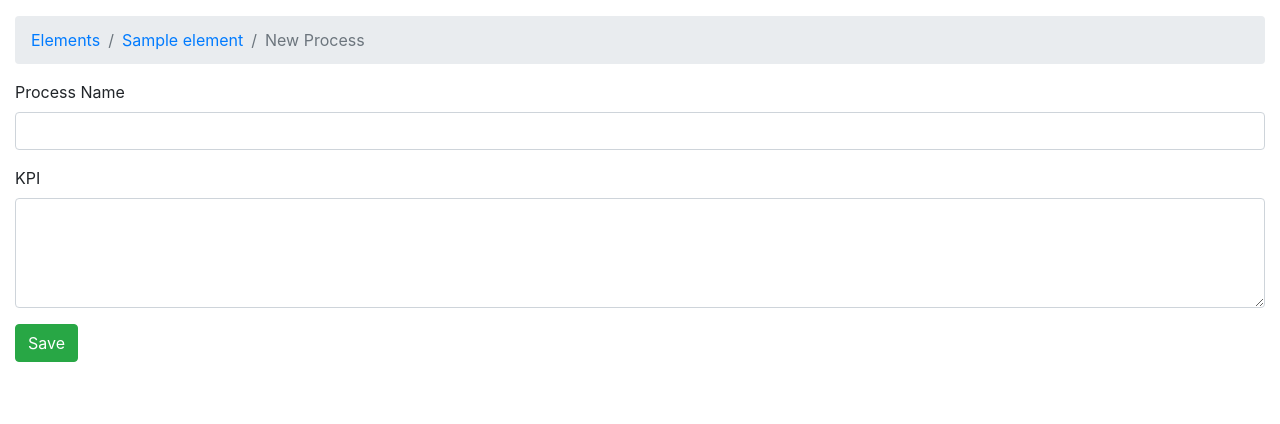
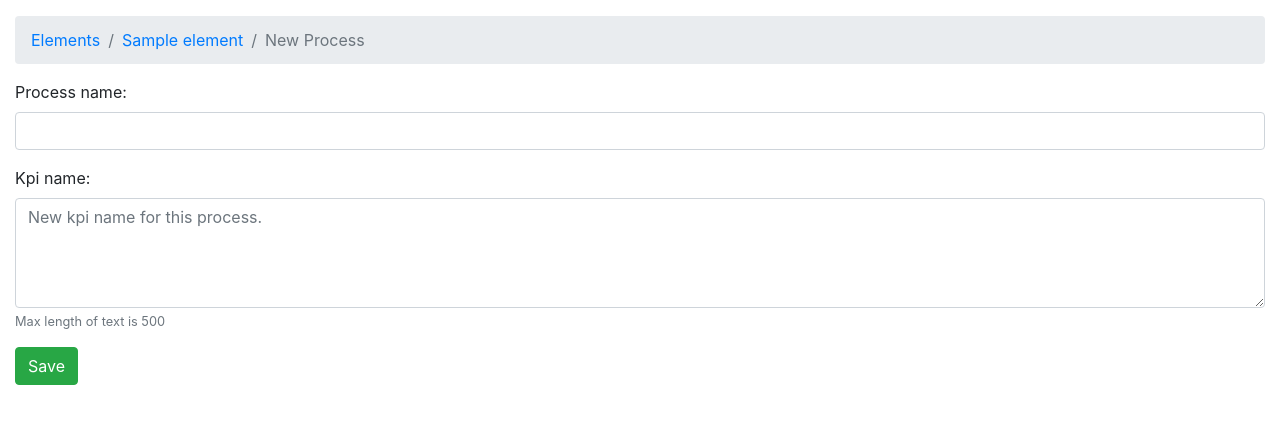
Before and after one commit to rolitotiuremolador/django-sms, a Django app: page /elements/1/new/ in a window 1280 px wide. Shown: the part 56-480 px from the top of the page. Run offline with Django 3.2, Linux system fonts and the light colour scheme; tables that the repository leaves empty hold one stand-in row (values such as "Sample post"); some libraries are stand-ins or nearby versions; some web fonts are replaced.

Commit message:
Created a form for new process with kpi using the django way with widget_tweaks

```diff
--- a/src/app_config/settings.py
+++ b/src/app_config/settings.py
@@ -37,6 +37,8 @@ INSTALLED_APPS = [
     'django.contrib.sessions',
     'django.contrib.messages',
     'django.contrib.staticfiles',
+
+    'widget_tweaks',
 
     #own
     'sms_app',
--- a/src/sms_app/forms.py
+++ b/src/sms_app/forms.py
@@ -2,11 +2,17 @@ from django import forms
 from .models import Process
 
 class NewProcessForm(forms.ModelForm):
-    process_description = forms.CharField(widget=forms.Textarea(), max_length=4000)
+    kpi_name = forms.CharField(
+        widget=forms.Textarea(
+            attrs={'rows': 4, 'placeholder':'New kpi name for this process.'}
+        ),
+        max_length=500,
+        help_text = 'Max length of text is 500'
+        )
 
     class Meta:
         model = Process
         fields = [
             'process_name',
-            'process_description'
+            'kpi_name'
             ]
--- a/src/sms_app/views.py
+++ b/src/sms_app/views.py
@@ -6,9 +6,7 @@ from .forms import NewProcessForm
 
 from sms_app.models import Element, Process, Kpi
 
-
 # Create your views here.
-
 def home(req):
     elements = Element.objects.all()
     return render(req, "home.html", {"elements":elements})
@@ -20,24 +18,20 @@ def element_processes(req, pk):
 
 def new_process(req, pk):
     element = get_object_or_404(Element, pk=pk)
-
+    user =  User.objects.first() #TODO: get the currently loggedin user
     if req.method == 'POST':
-        process_name = req.POST['process_name']
-        kpi_name = req.POST['kpi_name']
-
-        user =  User.objects.first() #TODO: get the currently loggedin user
-
-        process = Process.objects.create(
-            process_name = process_name,
-            element = element,
-            created_by = user
-        )
-
-        kpi = Kpi.objects.create(
-            kpi_name = kpi_name,
-            process = process,
-            created_by = user
-        )
-        return redirect('element_processes', pk=element.pk) #TODO: redirected to the created process page.
-
-    return render(req, "new_process.html", {'element': element})
+        form = NewProcessForm(req.POST or None)
+        if form.is_valid():
+            process = form.save(commit=False)
+            process.element = element
+            process.created_by = user
+            process.save()
+            kpi = Kpi.objects.create(
+                kpi_name = form.cleaned_data.get('kpi_name'),
+                process=process,
+                created_by = user
+            )
+            return redirect('element_processes', pk=element.pk) #TODO: redirected to the created process page.
+    else:
+        form = NewProcessForm()
+    return render(req, "new_process.html", {'element': element, 'form': form})
--- a/src/templates/new_process.html
+++ b/src/templates/new_process.html
@@ -1,4 +1,5 @@
 {% extends 'base.html' %}
+{% load widget_tweaks %}
 
 {% block title %}Create a New Process{% endblock %}
 
@@ -9,16 +10,19 @@
 {% endblock %}
 
 {% block content %}
-    <form method="POST">
+    <form method="POST" novalidate>
         {% csrf_token %}
-        <div class="form-group">
-            <label for="id_process_name">Process Name</label>
-            <input type="text" class="form-control" id="id_process_name" name="process_name">
-        </div>
-        <div class="form-group">
-            <label for="id_kpi_name">KPI</label>
-            <textarea class="form-control" id="id_kpi_name" name="kpi_name" rows="4"></textarea>
-        </div>
+        {% for field in form %}
+            <div class="form-group">
+                {{ field.label_tag }}
+                {% render_field field class="form-control" %}
+                {% if field.help_text %}
+                    <small class="form-text text-muted">
+                        {{ field.help_text }}
+                    </small>
+                {% endif %}
+            </div>
+        {% endfor %}
         <button class="btn btn-success" type="submit">Save</button>
     </form>
 {% endblock %}
```
Also changed, not shown: src/sms_app/tests.py (+12 -12 lines).
